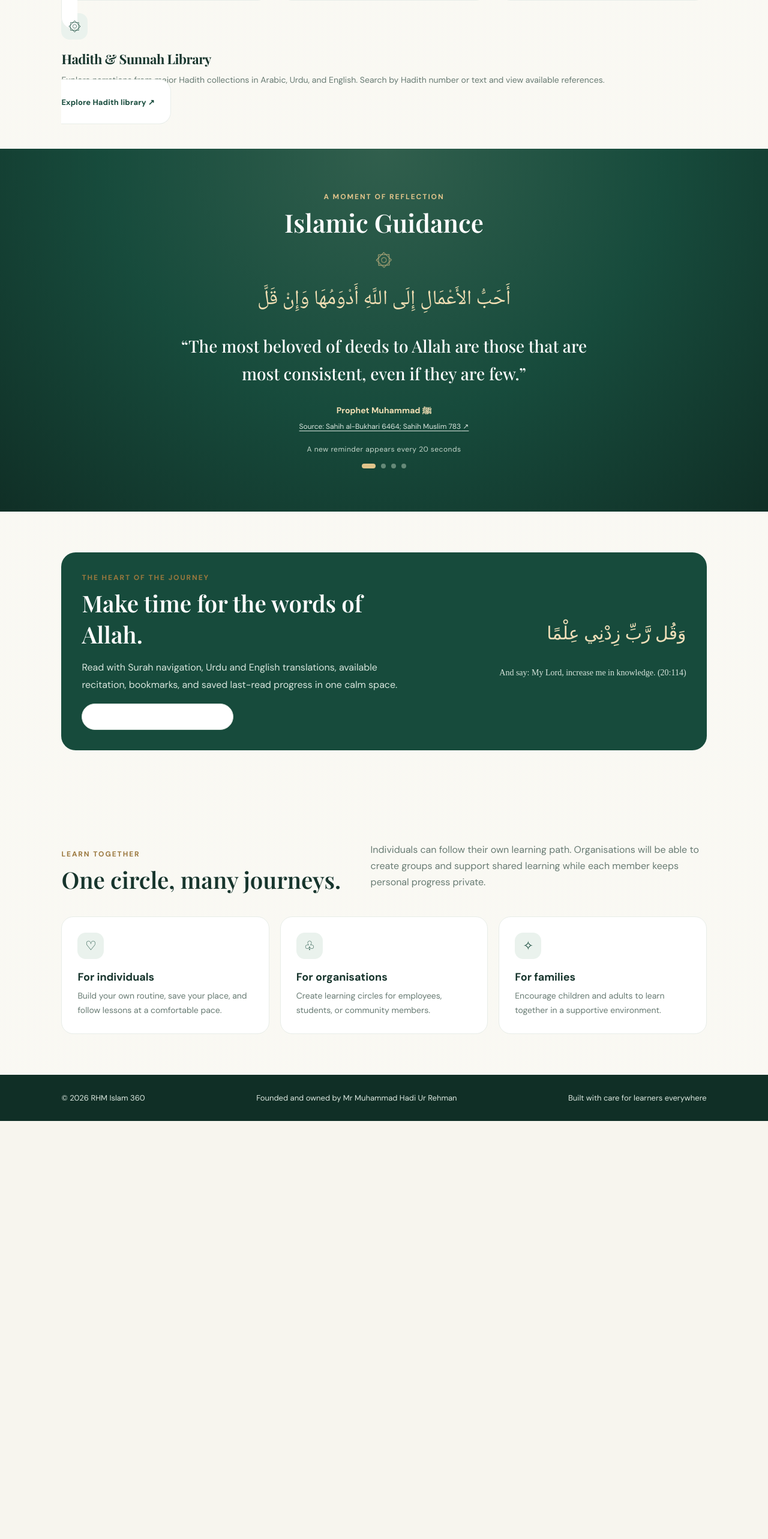
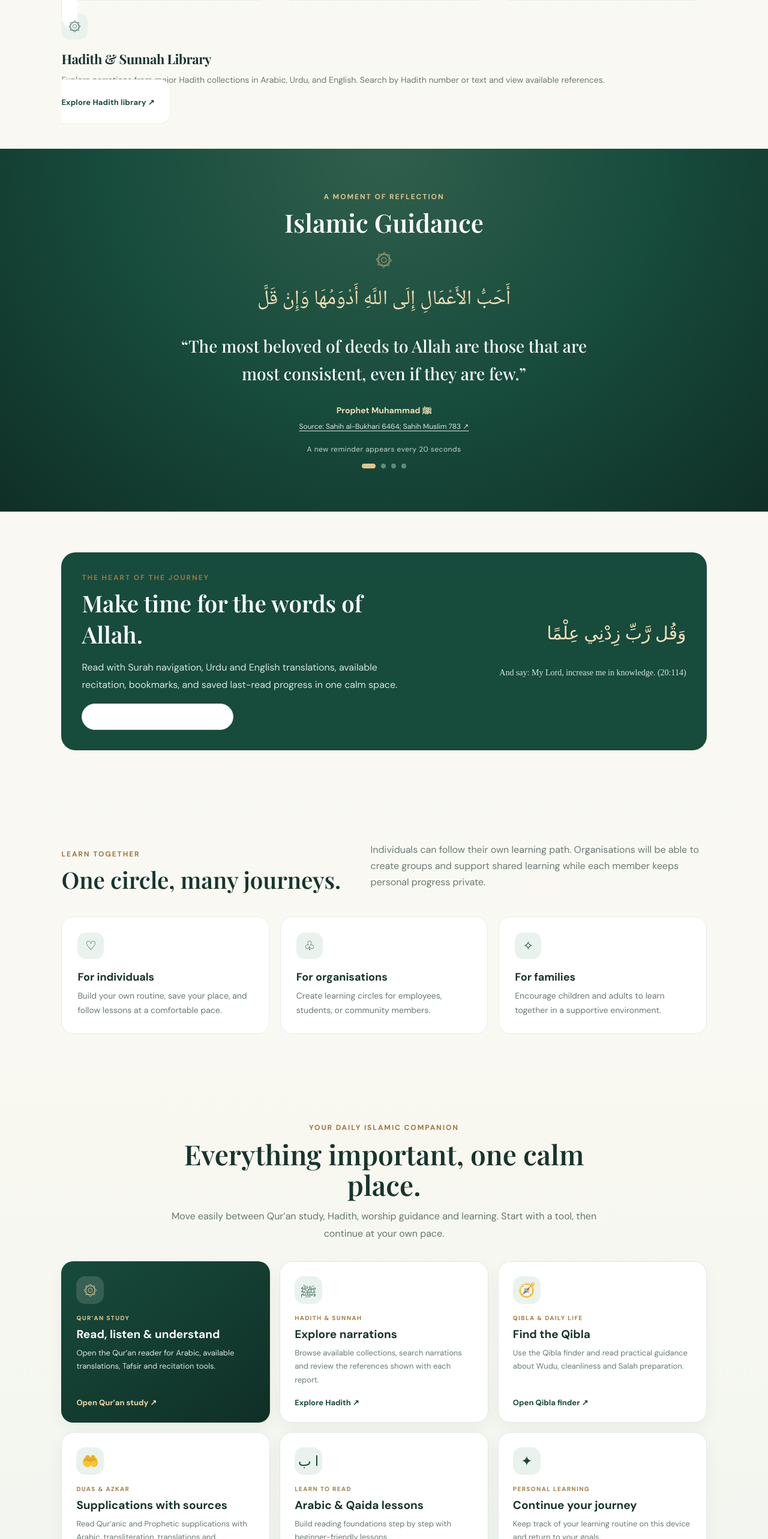
Before and after one commit to muhammadhadiurrehman7-max/rhm-islamic-circle, a Next.js app: page / in a window 1280 px wide. Shown: the part 3540-6106 px from the top of the page at 60% size. Before the commit the page ends 5409 px from the top, so only its background shows below. Built offline with nearby package versions, Linux system fonts and the light colour scheme; a web font is replaced by a local one.

Commit message:
Add an Islam360-inspired daily Islamic learning hub (#14)
* Add Islamic daily companion hub and Tasbeeh counter

* Style the new daily companion learning hub

```diff
--- a/app/globals.css
+++ b/app/globals.css
@@ -1014,3 +1014,44 @@ html[data-site-theme="dark"] body {
 @media (prefers-reduced-motion: reduce) {
   body { background-attachment: scroll, scroll; }
 }
+
+
+/* RHM daily companion hub — original, source-conscious Islam360-inspired layout */
+.daily-tools-section{padding:76px clamp(20px,8vw,120px);background:linear-gradient(180deg,rgba(249,248,241,.96),rgba(239,245,239,.96));}
+.daily-tools-heading{max-width:760px;margin:0 auto 32px;text-align:center}
+.daily-tools-heading h2{margin:10px 0 12px;color:#17352d;font:600 clamp(30px,4vw,46px)/1.12 "Playfair Display",serif}
+.daily-tools-heading p{margin:0;color:#64776d;line-height:1.8}
+.daily-tools-grid{display:grid;grid-template-columns:repeat(3,minmax(0,1fr));gap:16px;max-width:1180px;margin:0 auto}
+.daily-tool-card{display:flex;min-height:230px;flex-direction:column;align-items:flex-start;padding:24px;border:1px solid rgba(31,77,60,.12);border-radius:20px;background:rgba(255,255,255,.94);box-shadow:0 10px 28px rgba(23,53,45,.045);transition:transform .2s ease,box-shadow .2s ease}
+.daily-tool-card:hover{transform:translateY(-3px);box-shadow:0 16px 34px rgba(23,53,45,.09)}
+.daily-tool-primary{background:linear-gradient(145deg,#174b3c,#102f26);color:#fff}
+.daily-tool-symbol{display:grid;place-items:center;width:46px;height:46px;border-radius:15px;background:#eaf2ed;color:#174b3c;font-size:23px}
+.daily-tool-primary .daily-tool-symbol{background:rgba(255,255,255,.14);color:#f0d8a6}
+.daily-tool-label{margin-top:17px;color:#a17c43;font-size:10px;font-weight:800;letter-spacing:.14em}
+.daily-tool-primary .daily-tool-label{color:#e7c98b}
+.daily-tool-card h3{margin:8px 0;color:#17352d;font-size:19px}
+.daily-tool-primary h3{color:#fff}
+.daily-tool-card p{margin:0 0 18px;color:#687b73;font-size:13px;line-height:1.7}
+.daily-tool-primary p{color:#dce8e0}
+.daily-tool-card strong{margin-top:auto;color:#174b3c;font-size:13px}
+.daily-tool-primary strong{color:#f0d8a6}
+.tasbeeh-mini{display:flex;align-items:center;justify-content:space-between;gap:28px;max-width:1180px;margin:24px auto 0;padding:26px 30px;border:1px solid rgba(197,154,85,.35);border-radius:22px;background:linear-gradient(110deg,#fffdf6,#f6f0df)}
+.tasbeeh-mini h3{margin:8px 0;color:#17352d;font:600 25px "Playfair Display",serif}
+.tasbeeh-mini p{max-width:560px;margin:0;color:#687b73;font-size:13px;line-height:1.7}
+.tasbeeh-counter{display:flex;align-items:center;gap:18px}
+.tasbeeh-count{display:grid;place-items:center;width:76px;height:76px;border:2px solid #c59a55;border-radius:50%;background:#fff;color:#174b3c;font-size:27px;font-weight:700;font-variant-numeric:tabular-nums}
+.tasbeeh-actions{display:flex;gap:8px}
+.tasbeeh-actions button{padding:11px 17px;border:1px solid #174b3c;border-radius:999px;background:#174b3c;color:#fff;font-weight:700}
+.tasbeeh-actions .tasbeeh-reset{background:transparent;color:#174b3c}
+html[data-site-theme="dark"] .daily-tools-section{background:linear-gradient(180deg,rgba(14,31,24,.96),rgba(18,43,33,.96))}
+html[data-site-theme="dark"] .daily-tools-heading h2,html[data-site-theme="dark"] .daily-tool-card h3,html[data-site-theme="dark"] .tasbeeh-mini h3{color:#f0eee4}
+html[data-site-theme="dark"] .daily-tools-heading p,html[data-site-theme="dark"] .daily-tool-card p,html[data-site-theme="dark"] .tasbeeh-mini p{color:#c2cec5}
+html[data-site-theme="dark"] .daily-tool-card{background:#1a3027;border-color:#354b40}
+html[data-site-theme="dark"] .daily-tool-primary{background:linear-gradient(145deg,#174b3c,#102f26)}
+html[data-site-theme="dark"] .daily-tool-card strong{color:#e8cc94}
+html[data-site-theme="dark"] .tasbeeh-mini{background:linear-gradient(110deg,#1d3329,#26382b);border-color:#665637}
+html[data-site-theme="dark"] .tasbeeh-count{background:#1a3027;color:#f0eee4}
+html[data-site-theme="dark"] .tasbeeh-actions .tasbeeh-reset{color:#f0eee4;border-color:#b7c5ba}
+@media(max-width:900px){.daily-tools-grid{grid-template-columns:repeat(2,minmax(0,1fr))}}
+@media(max-width:600px){.daily-tools-section{padding:54px 18px}.daily-tools-grid{grid-template-columns:1fr}.daily-tool-card{min-height:195px}.tasbeeh-mini{align-items:flex-start;flex-direction:column;padding:22px}.tasbeeh-counter{width:100%;justify-content:space-between}.tasbeeh-actions button{padding:10px 15px}}
+@media(prefers-reduced-motion:reduce){.daily-tool-card{transition:none}.daily-tool-card:hover{transform:none}}
--- a/app/page.tsx
+++ b/app/page.tsx
@@ -44,6 +44,7 @@ const features = [
 
 export default function Home() {
   const [shareMessage, setShareMessage] = useState("");
+  const [tasbeehCount, setTasbeehCount] = useState(0);
   const [mobileMenuOpen, setMobileMenuOpen] = useState(false);
   async function shareLearningLink(path: string, title: string) {
     const url = new URL(path, window.location.origin).toString();
@@ -219,6 +220,26 @@ export default function Home() {
         <div className="cards"><article className="feature-card"><div className="feature-icon">♡</div><h3>For individuals</h3><p>Build your own routine, save your place, and follow lessons at a comfortable pace.</p></article><article className="feature-card"><div className="feature-icon">♧</div><h3>For organisations</h3><p>Create learning circles for employees, students, or community members.</p></article><article className="feature-card"><div className="feature-icon">✧</div><h3>For families</h3><p>Encourage children and adults to learn together in a supportive environment.</p></article></div>
       </section>
 
+      <section className="daily-tools-section" aria-labelledby="daily-tools-title">
+        <div className="daily-tools-heading">
+          <span className="eyebrow">Your daily Islamic companion</span>
+          <h2 id="daily-tools-title">Everything important, one calm place.</h2>
+          <p>Move easily between Qur’an study, Hadith, worship guidance and learning. Start with a tool, then continue at your own pace.</p>
+        </div>
+        <div className="daily-tools-grid">
+          <a className="daily-tool-card daily-tool-primary" href="/quran"><span className="daily-tool-symbol" aria-hidden="true">۞</span><span className="daily-tool-label">QUR’AN STUDY</span><h3>Read, listen & understand</h3><p>Open the Qur’an reader for Arabic, available translations, Tafsir and recitation tools.</p><strong>Open Qur’an study ↗</strong></a>
+          <a className="daily-tool-card" href="/hadith"><span className="daily-tool-symbol" aria-hidden="true">ﷺ</span><span className="daily-tool-label">HADITH & SUNNAH</span><h3>Explore narrations</h3><p>Browse available collections, search narrations and review the references shown with each report.</p><strong>Explore Hadith ↗</strong></a>
+          <a className="daily-tool-card" href="/daily-life#qibla"><span className="daily-tool-symbol" aria-hidden="true">🧭</span><span className="daily-tool-label">QIBLA & DAILY LIFE</span><h3>Find the Qibla</h3><p>Use the Qibla finder and read practical guidance about Wudu, cleanliness and Salah preparation.</p><strong>Open Qibla finder ↗</strong></a>
+          <a className="daily-tool-card" href="/duas"><span className="daily-tool-symbol" aria-hidden="true">🤲</span><span className="daily-tool-label">DUAS & AZKAR</span><h3>Supplications with sources</h3><p>Read Qur’anic and Prophetic supplications with Arabic, transliteration, translations and references.</p><strong>Browse daily duas ↗</strong></a>
+          <a className="daily-tool-card" href="/qaida"><span className="daily-tool-symbol" aria-hidden="true">ا ب</span><span className="daily-tool-label">LEARN TO READ</span><h3>Arabic & Qaida lessons</h3><p>Build reading foundations step by step with beginner-friendly lessons.</p><strong>Start Qaida ↗</strong></a>
+          <a className="daily-tool-card" href="/journey"><span className="daily-tool-symbol" aria-hidden="true">✦</span><span className="daily-tool-label">PERSONAL LEARNING</span><h3>Continue your journey</h3><p>Keep track of your learning routine on this device and return to your goals.</p><strong>View my journey ↗</strong></a>
+        </div>
+        <div className="tasbeeh-mini">
+          <div><span className="eyebrow">A moment for dhikr</span><h3>Digital Tasbeeh</h3><p>Use this simple counter for your personal dhikr. Choose your words and count at your own pace.</p></div>
+          <div className="tasbeeh-counter"><span className="tasbeeh-count" aria-live="polite">{tasbeehCount}</span><div className="tasbeeh-actions"><button type="button" onClick={() => setTasbeehCount((count) => count + 1)}>Count +</button><button type="button" className="tasbeeh-reset" onClick={() => setTasbeehCount(0)}>Reset</button></div></div>
+        </div>
+      </section>
+
       <footer className="footer" id="about"><span>© {new Date().getFullYear()} RHM Islam 360</span><span>Founded and owned by Mr Muhammad Hadi Ur Rehman</span><span>Built with care for learners everywhere</span></footer>
       </div>
     </main>
```
